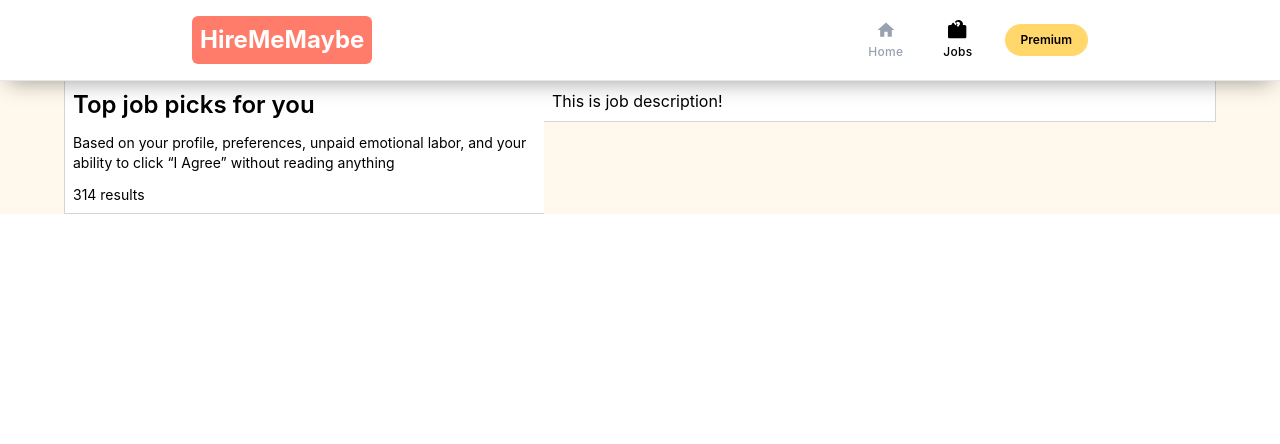
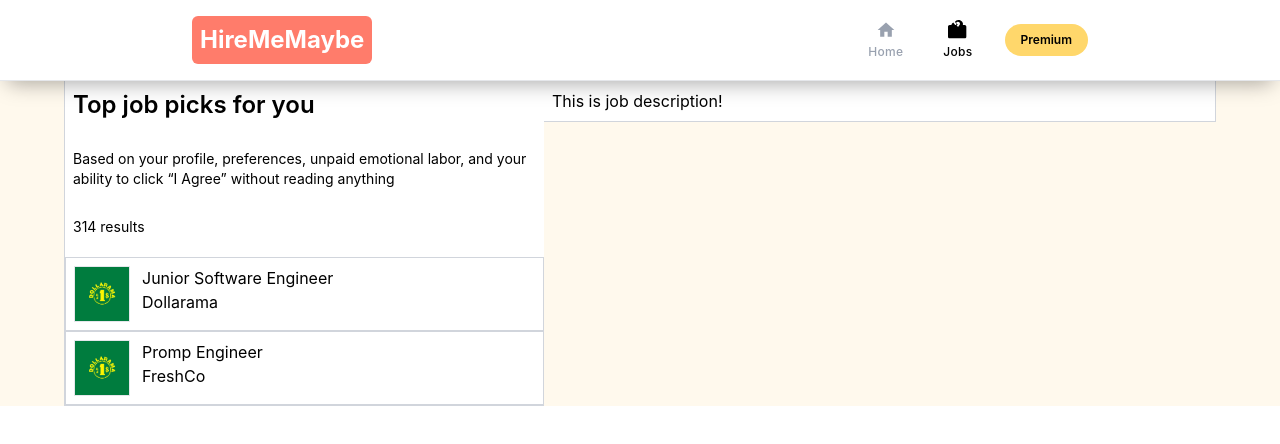
Before and after one commit to Ayaanator/hire-me-maybe, a React (Vite) app: page / in a window 1280 px wide. Both pictures are taken after a click on the button "Jobs". Shown: the top 444 px of the page. Built offline with nearby package versions, Linux system fonts and the light colour scheme.

Commit message:
continue working on jobs

```diff
--- a/src/Jobs.tsx
+++ b/src/Jobs.tsx
@@ -1,15 +1,36 @@
 import { useState } from 'react'
-
+import jobs from './jobs.json'
 
 function Jobs() {
 
   return (
   <div className="max-w-6xl mx-auto grid grid-cols-12  bg-[#fff9ed] items-start">
 
-    <div className="col-span-5 flex flex-col gap-3 bg-white p-2 border-1 border-gray-300 border-t-0 border-r-0">
-      <h1 className="text-2xl font-semibold">Top job picks for you</h1>
-      <h1 className="text-sm">Based on your profile, preferences, unpaid emotional labor, and your ability to click “I Agree” without reading anything</h1>
-      <h1 className="text-sm">314 results</h1>
+    <div className="col-span-5 flex flex-col gap-3 bg-white  border-1 border-gray-300 border-t-0 border-r-0">
+      <h1 className="text-2xl font-semibold p-2">Top job picks for you</h1>
+      <h1 className="text-sm p-2">Based on your profile, preferences, unpaid emotional labor, and your ability to click “I Agree” without reading anything</h1>
+      <h1 className="text-sm p-2">314 results</h1>
+
+      <div>
+        {jobs.map((job) => (
+          <div
+            key={job.id}
+            className="border-1 border-gray-300 p-2"
+          >
+            <div className="flex flex-row gap-3">
+              <img
+                src={job.profile}
+                alt="profile"
+                className="w-14 h-14 object-cover border border-gray-200"
+              />
+              <div>
+                <h1>{job.title}</h1>
+                <h2>{job.company}</h2>
+              </div>
+            </div>
+          </div>
+        ))}
+      </div>
     </div>
 
     <div className="col-span-7 flex flex-col gap-3 bg-white p-2 border border-gray-300 border-t-0 border-l-0">
--- /dev/null
+++ b/src/jobs.json
@@ -0,0 +1,18 @@
+[
+  {
+    "id": 1,
+    "title": "Junior Software Engineer",
+    "company": "Dollarama",
+    "salary": "CA$30K/yr - CA$40k/yr",
+    "profile": "/profiles/dollarama.jpg",
+    "captchas": {}
+  },
+  {
+    "id": 1,
+    "title": "Promp Engineer",
+    "company": "FreshCo",
+    "salary": "CA$20K/yr - CA$30k/yr",
+    "profile": "/profiles/dollarama.jpg",
+    "captchas": {}
+  }
+]
```
Also changed, not shown: public/profiles/dollarama.jpg (added).
